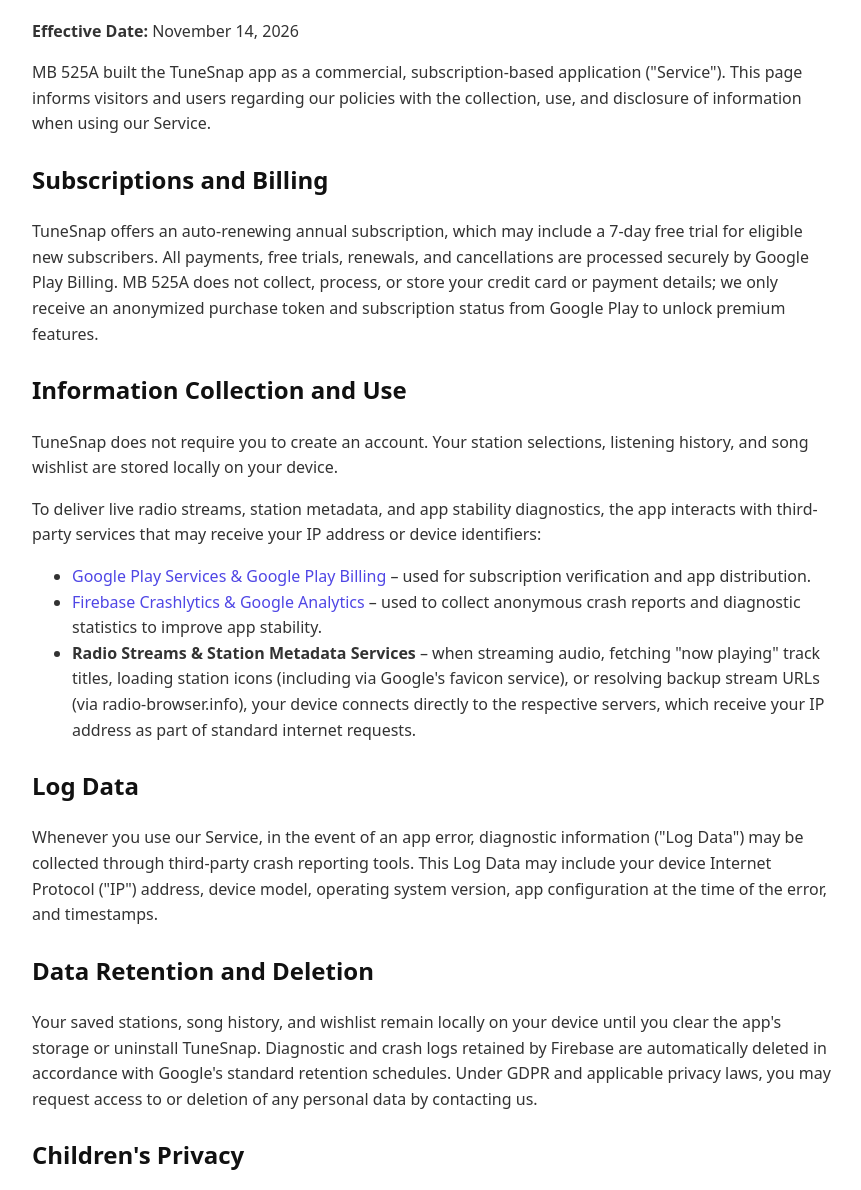
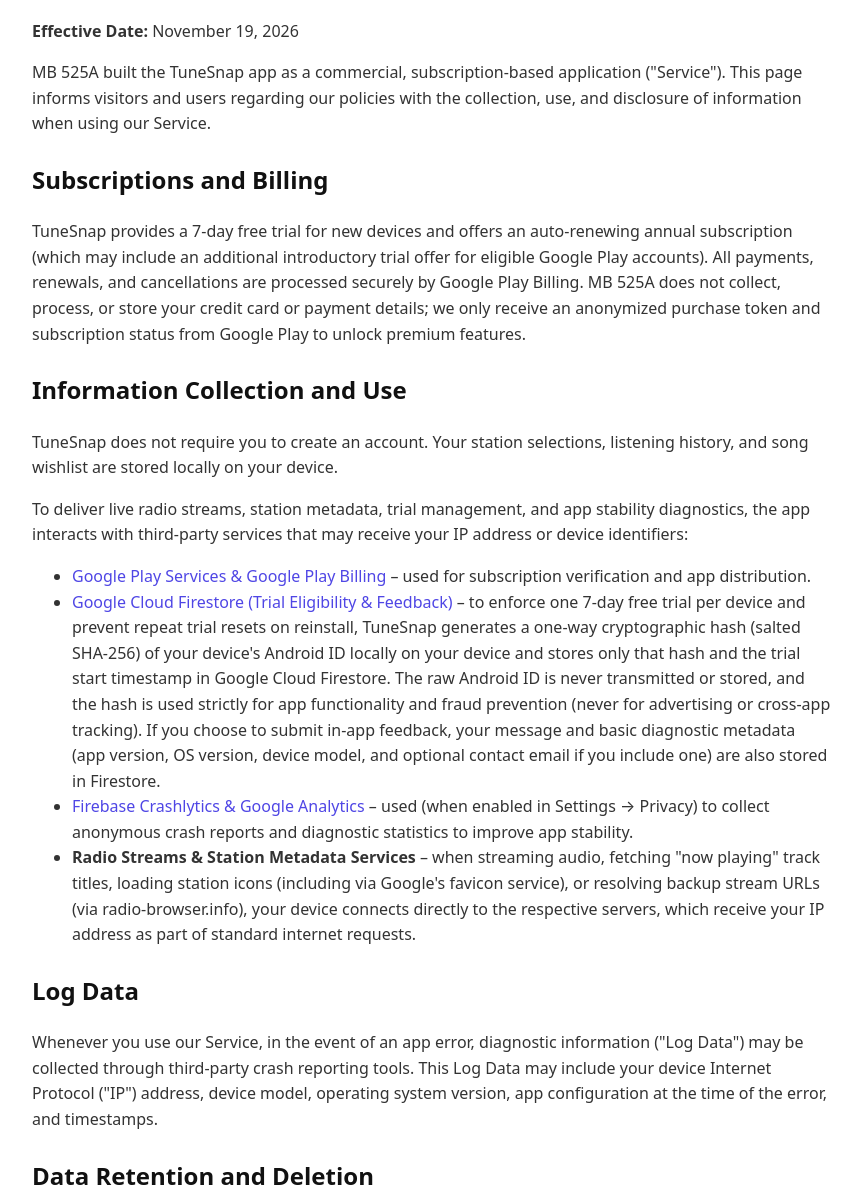
Before and after one commit to MB525A/tunesnap-website, a plain HTML site: page privacy.html in a window 1280 px wide. Shown: the part 110-1300 px from the top of the page, without its empty margins (208-1069 px from the left). Drawn offline with Linux system fonts and the light colour scheme.

Commit message:
Revise privacy policy effective date and subscription terms
Updated effective date and subscription details in the privacy policy.

```diff
--- a/privacy.html
+++ b/privacy.html
@@ -13,19 +13,20 @@
 </head>
 <body>
     <h1>Privacy Policy</h1>
-    <p><strong>Effective Date:</strong> November 14, 2026</p>
+    <p><strong>Effective Date:</strong> November 19, 2026</p>
 
     <p>MB 525A built the TuneSnap app as a commercial, subscription-based application ("Service"). This page informs visitors and users regarding our policies with the collection, use, and disclosure of information when using our Service.</p>
 
     <h2>Subscriptions and Billing</h2>
-    <p>TuneSnap offers an auto-renewing annual subscription, which may include a 7-day free trial for eligible new subscribers. All payments, free trials, renewals, and cancellations are processed securely by Google Play Billing. MB 525A does not collect, process, or store your credit card or payment details; we only receive an anonymized purchase token and subscription status from Google Play to unlock premium features.</p>
+    <p>TuneSnap provides a 7-day free trial for new devices and offers an auto-renewing annual subscription (which may include an additional introductory trial offer for eligible Google Play accounts). All payments, renewals, and cancellations are processed securely by Google Play Billing. MB 525A does not collect, process, or store your credit card or payment details; we only receive an anonymized purchase token and subscription status from Google Play to unlock premium features.</p>
 
     <h2>Information Collection and Use</h2>
     <p>TuneSnap does not require you to create an account. Your station selections, listening history, and song wishlist are stored locally on your device.</p>
-    <p>To deliver live radio streams, station metadata, and app stability diagnostics, the app interacts with third-party services that may receive your IP address or device identifiers:</p>
+    <p>To deliver live radio streams, station metadata, trial management, and app stability diagnostics, the app interacts with third-party services that may receive your IP address or device identifiers:</p>
     <ul>
         <li><a href="https://policies.google.com/privacy" target="_blank" rel="noopener">Google Play Services &amp; Google Play Billing</a> – used for subscription verification and app distribution.</li>
-        <li><a href="https://firebase.google.com/support/privacy/" target="_blank" rel="noopener">Firebase Crashlytics &amp; Google Analytics</a> – used to collect anonymous crash reports and diagnostic statistics to improve app stability.</li>
+        <li><a href="https://firebase.google.com/support/privacy/" target="_blank" rel="noopener">Google Cloud Firestore (Trial Eligibility &amp; Feedback)</a> – to enforce one 7-day free trial per device and prevent repeat trial resets on reinstall, TuneSnap generates a one-way cryptographic hash (salted SHA-256) of your device's Android ID locally on your device and stores only that hash and the trial start timestamp in Google Cloud Firestore. The raw Android ID is never transmitted or stored, and the hash is used strictly for app functionality and fraud prevention (never for advertising or cross-app tracking). If you choose to submit in-app feedback, your message and basic diagnostic metadata (app version, OS version, device model, and optional contact email if you include one) are also stored in Firestore.</li>
+        <li><a href="https://firebase.google.com/support/privacy/" target="_blank" rel="noopener">Firebase Crashlytics &amp; Google Analytics</a> – used (when enabled in Settings &rarr; Privacy) to collect anonymous crash reports and diagnostic statistics to improve app stability.</li>
         <li><strong>Radio Streams &amp; Station Metadata Services</strong> – when streaming audio, fetching "now playing" track titles, loading station icons (including via Google's favicon service), or resolving backup stream URLs (via radio-browser.info), your device connects directly to the respective servers, which receive your IP address as part of standard internet requests.</li>
     </ul>
 
@@ -33,7 +34,7 @@
     <p>Whenever you use our Service, in the event of an app error, diagnostic information ("Log Data") may be collected through third-party crash reporting tools. This Log Data may include your device Internet Protocol ("IP") address, device model, operating system version, app configuration at the time of the error, and timestamps.</p>
 
     <h2>Data Retention and Deletion</h2>
-    <p>Your saved stations, song history, and wishlist remain locally on your device until you clear the app's storage or uninstall TuneSnap. Diagnostic and crash logs retained by Firebase are automatically deleted in accordance with Google's standard retention schedules. Under GDPR and applicable privacy laws, you may request access to or deletion of any personal data by contacting us.</p>
+    <p>Your saved stations, song history, and wishlist remain locally on your device until you clear the app's storage or uninstall TuneSnap. The hashed device identifier and trial start timestamp are retained in Google Cloud Firestore to preserve trial eligibility across app reinstalls on the same device. Diagnostic and crash logs retained by Firebase are automatically deleted in accordance with Google's standard retention schedules. Under GDPR and applicable privacy laws, you may request access to or deletion of any data associated with your device or feedback by contacting us.</p>
 
     <h2>Children's Privacy</h2>
     <p>TuneSnap is intended for a general audience and does not knowingly collect personally identifiable information from children under the age of 13 (or 16 in the European Economic Area).</p>
```
